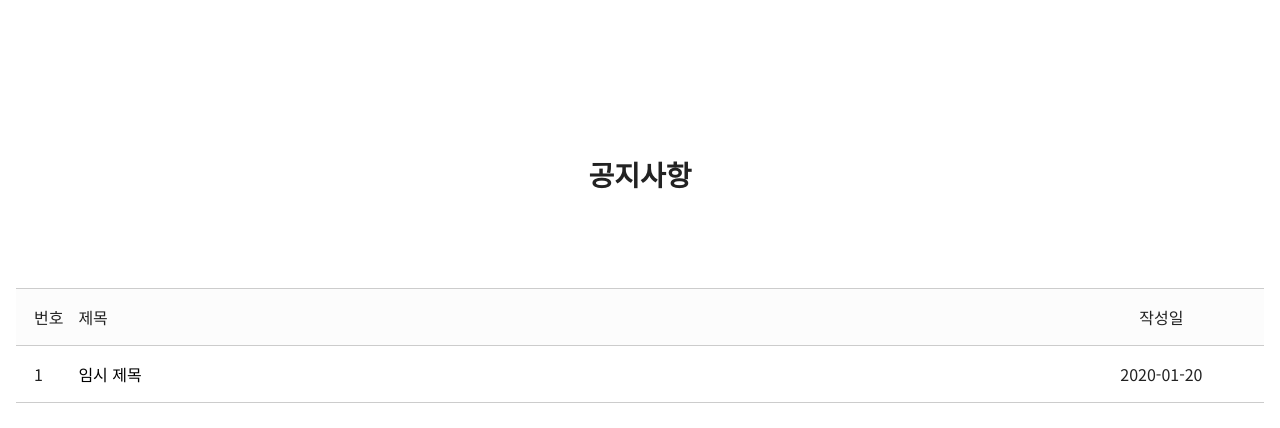
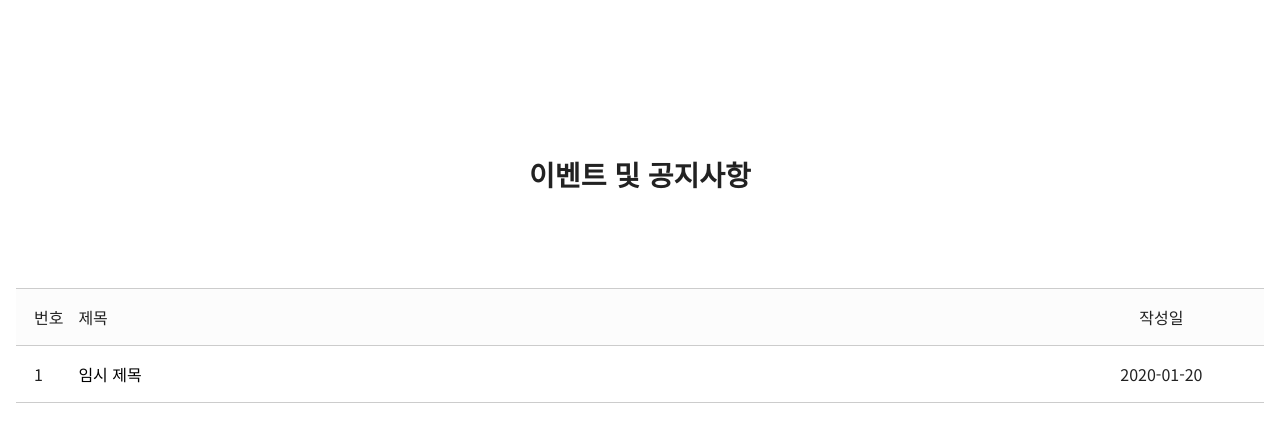
Before and after one commit to gonnajoong/hj-systems, a PHP site: template pages/notice.php in a window 1280 px wide. Shown: the top 428 px of the page. Run offline with PHP 8.4, Linux system fonts and the light colour scheme; the template is opened without the code that fills it, so the values that code supplies are empty.

Commit message:
공지사항, 상품 상단 버튼 붙을때 border-top 제거

```diff
--- a/assets/pages/product.css
+++ b/assets/pages/product.css
@@ -177,6 +177,10 @@
   border-left: 1px solid #ccc;
 }
 
+.hj-page-slide-button.slick-dots.slick-dots-fixed li button {
+  border-top: 0;
+}
+
 .hj-page-slide-button.slick-dots li:last-of-type button {
   border-right: 1px solid #ccc;
 }
--- a/pages/notice.php
+++ b/pages/notice.php
@@ -26,7 +26,7 @@
     <section class="hj-notice-board-wrap">
         <div class="hj-board-wrap">
             <article class="hj-board-title">
-                <h1>공지사항</h1>
+                <h1>이벤트 및 공지사항</h1>
             </article>
             <article class="hj-board-list-wrap">
                 <table>
```
